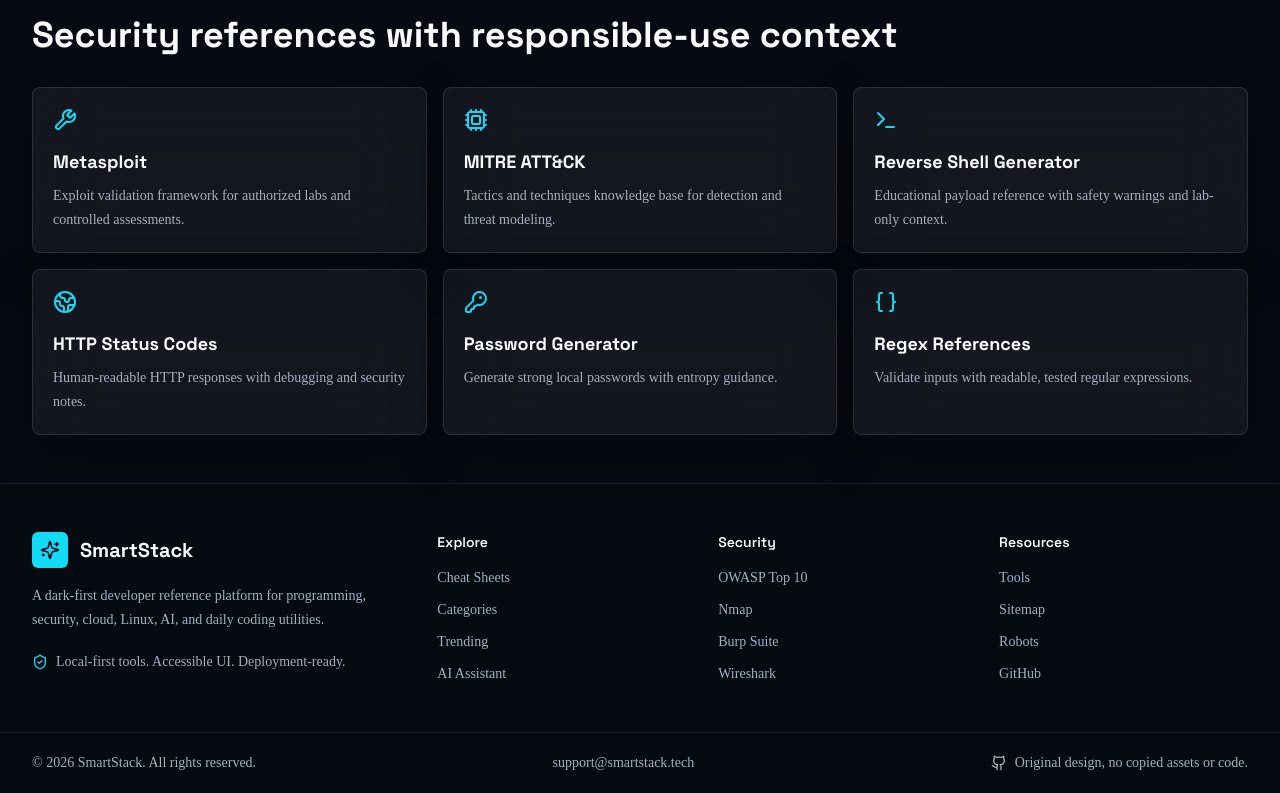
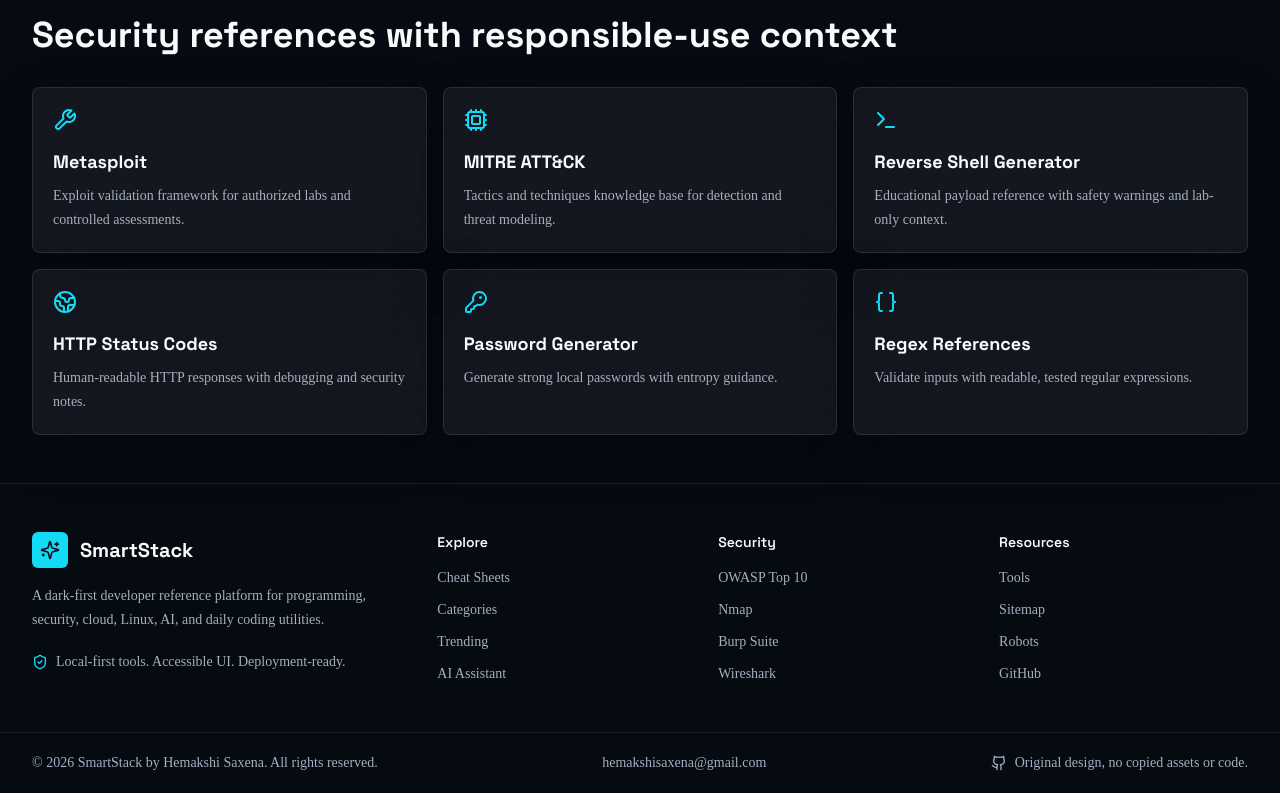
Before and after one commit to Hemakshi24/smartStack, a Next.js app: page / in a window 1280 px wide. Shown: the part 2922-3715 px from the top of the page. Built offline with nearby package versions, Linux system fonts and the light colour scheme.

Commit message:
Update footer content with new author and email

```diff
--- a/components/footer.tsx
+++ b/components/footer.tsx
@@ -42,13 +42,13 @@
         ))}
       </div>
      <div className="mx-auto flex max-w-7xl flex-col gap-3 border-t border-border/70 px-4 py-5 text-sm text-muted-foreground sm:flex-row sm:items-center sm:justify-between sm:px-6 lg:px-8">
-  <p>© 2026 SmartStack. All rights reserved.</p>
+  <p>© 2026 SmartStack by Hemakshi Saxena. All rights reserved.</p>
 
   <a
-    href="mailto:support@smartstack.tech"
+    href="mailto:hemakshisaxena@gmail.com"
     className="transition hover:text-foreground"
   >
-    support@smartstack.tech
+    hemakshisaxena@gmail.com
   </a>
 
   <span className="flex items-center gap-2">
```
